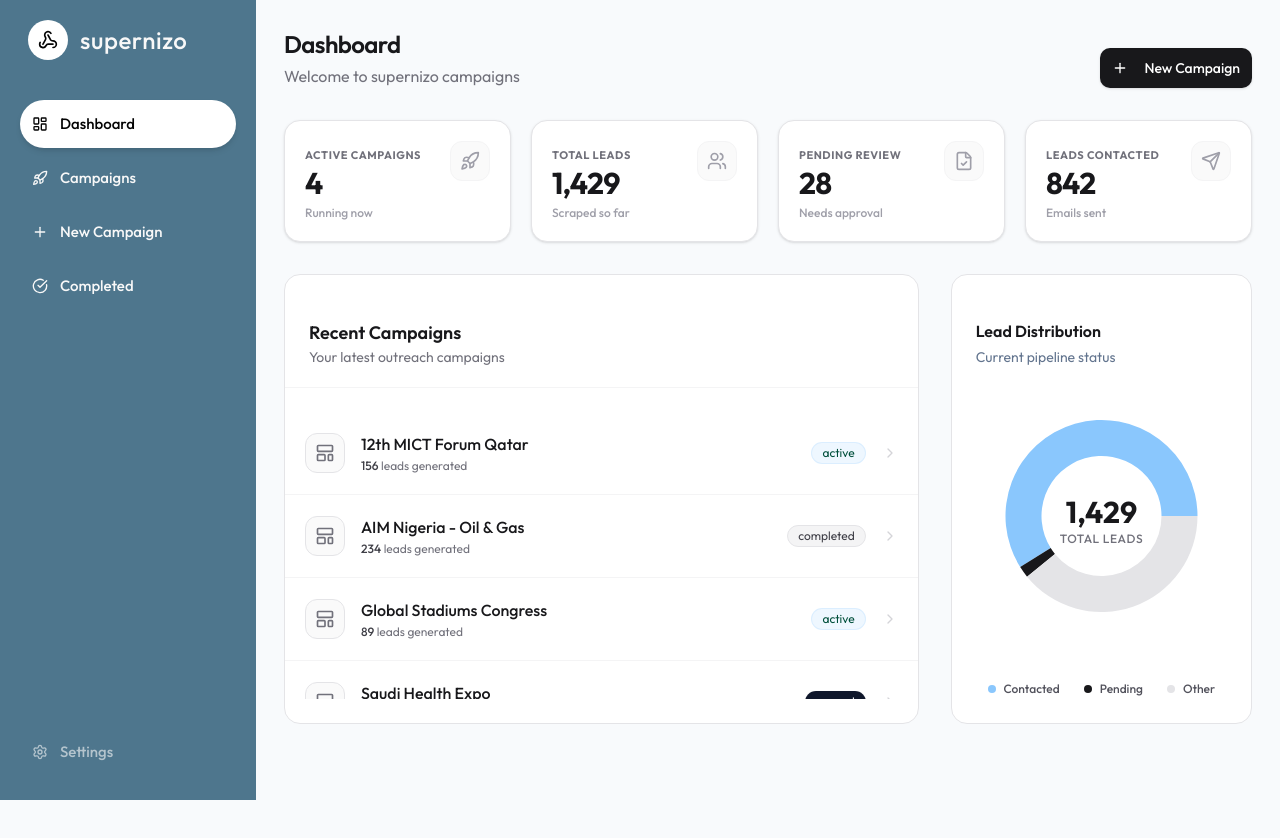
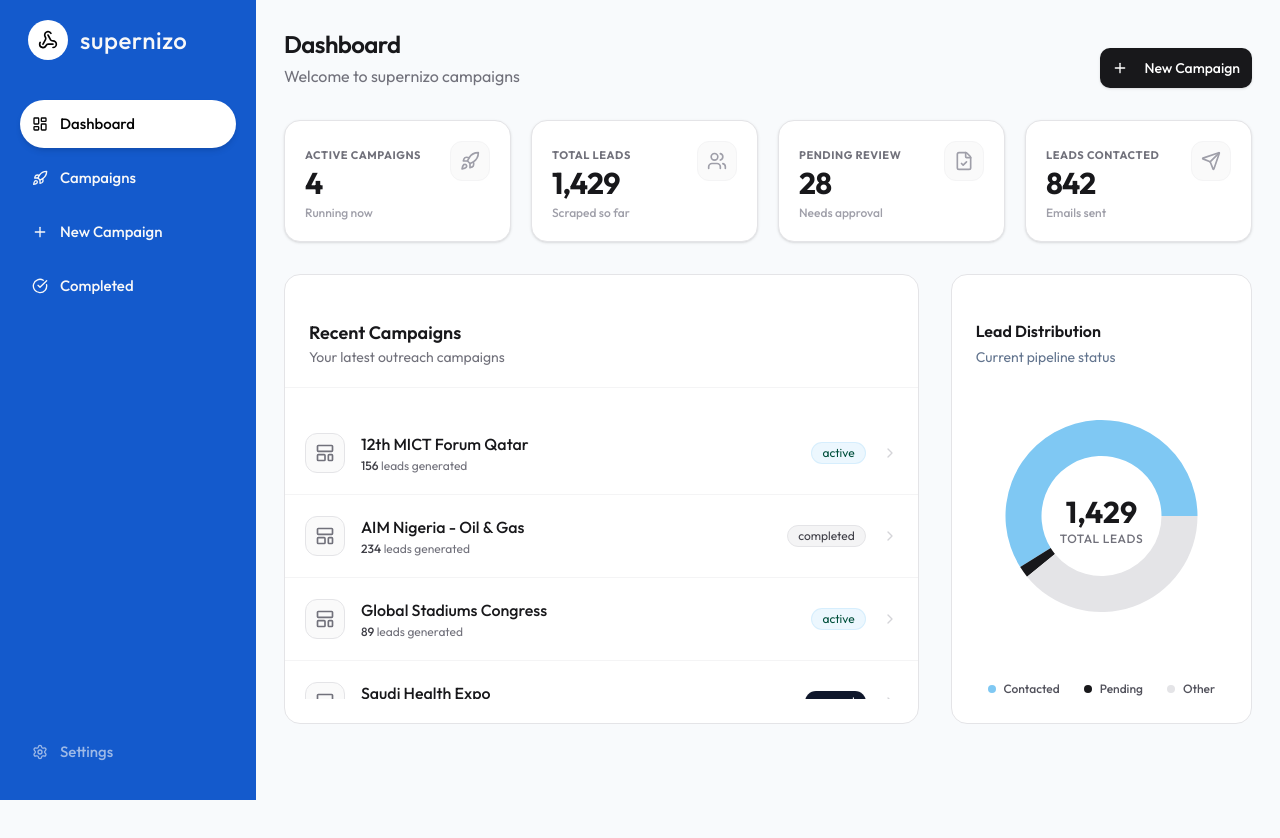
Before and after one commit to Cogent-Solutions-Developments/lead-gen-dashboard, a Next.js app: page / in a window 1280 px wide. Shown: the top 838 px of the page. Built offline with nearby package versions, Linux system fonts and the light colour scheme.

Commit message:
Color test

```diff
--- a/app/globals.css
+++ b/app/globals.css
@@ -65,11 +65,11 @@
   --foreground: oklch(0.15 0.00 0);
 
   /* Sidebar: Deep Black Background */
-  --sidebar: oklch(54.536% 0.05749 234.546);
+  --sidebar: oklch(49.892% 0.18937 260.409);
   --sidebar-foreground: oklch(0.98 0.00 0);
 
   /* Sidebar PRIMARY: Neon Green (For Buttons, Progress Bars, Accents) */
-  --sidebar-primary: oklch(80.836% 0.09933 246.157);
+  --sidebar-primary: oklch(80.081% 0.09525 235.592);
   --sidebar-primary-foreground: oklch(0.10 0.00 0);
 
   /* Sidebar SECONDARY: Pure White (For Active Chips, Logo) */
```
